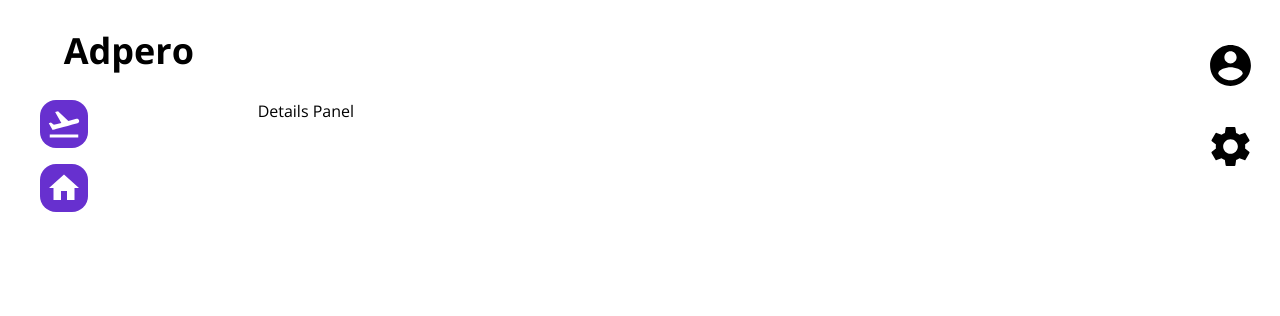
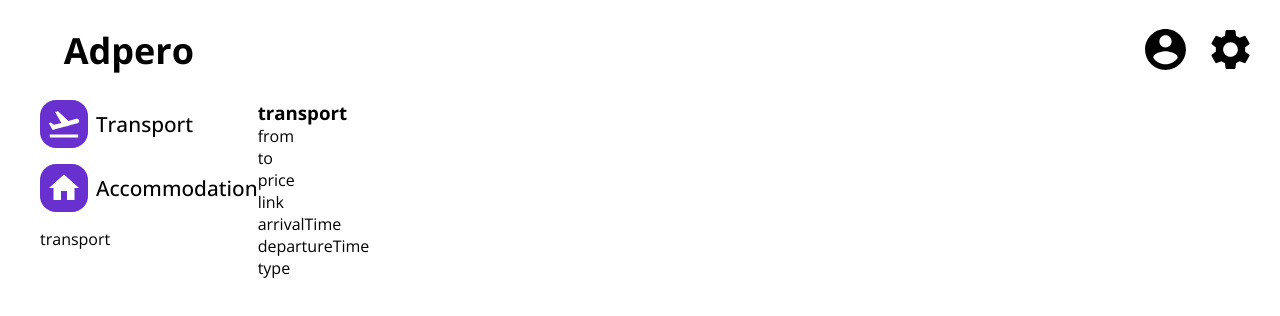
Before and after one commit to lkarasinski/adpero-old, a React (Create React App) app: page / in a window 1280 px wide. Shown: the top 316 px of the page. Built offline with nearby package versions, Linux system fonts and the light colour scheme.

Commit message:
Auth context

```diff
--- a/package.json
+++ b/package.json
@@ -13,8 +13,11 @@
     "@types/react": "^17.0.3",
     "@types/react-dom": "^17.0.3",
     "cra-template-typescript": "^1.1.2",
+    "firebase": "^8.4.1",
+    "formik": "^2.2.6",
     "react": "^17.0.2",
     "react-dom": "^17.0.2",
+    "react-firebase-hooks": "^3.0.3",
     "react-scripts": "^4.0.3",
     "styled-components": "^5.2.3",
     "typescript": "^4.2.4",
--- a/src/App.tsx
+++ b/src/App.tsx
@@ -13,13 +13,13 @@ const GlobalStyles = createGlobalStyle`
 	}
 `;
 
-function App() {
+const App = () => {
 	return (
 		<>
 			<GlobalStyles />
 			<Layout />
 		</>
 	);
-}
+};
 
 export default App;
--- a/src/components/Category Selector/CategorySelector.tsx
+++ b/src/components/Category Selector/CategorySelector.tsx
@@ -18,7 +18,13 @@ const StyledList = styled.ul`
 	flex-direction: column;
 `;
 
-const CategorySelector: React.FC = () => {
+const CategorySelector = ({
+	currentCategory,
+	setCurrentCategory,
+}: {
+	currentCategory: string;
+	setCurrentCategory: Function;
+}) => {
 	const [isHovered, setIsHovered] = useState(false);
 
 	return (
@@ -35,6 +41,7 @@ const CategorySelector: React.FC = () => {
 						/>
 					}
 					content="Transport"
+					setCurrentCategory={() => setCurrentCategory('transport')}
 				/>
 				<ListElement
 					isHovered={isHovered}
@@ -44,11 +51,15 @@ const CategorySelector: React.FC = () => {
 						/>
 					}
 					content="Accommodation"
+					setCurrentCategory={() =>
+						setCurrentCategory('accommodation')
+					}
 				/>
 				{/* <StyledLi>Accommodation</StyledLi>
 				<StyledLi>Entertainment</StyledLi>
 				<StyledLi>Public Transport</StyledLi>
 				<StyledLi>Food</StyledLi> */}
+				{currentCategory}
 			</StyledList>
 		</Wrapper>
 	);
--- a/src/components/Category Selector/ListElement.tsx
+++ b/src/components/Category Selector/ListElement.tsx
@@ -24,27 +24,22 @@ const Wrapper = styled.div`
 	display: flex;
 	align-items: center;
 	transition: all 0.5s;
+	cursor: pointer;
 `;
 
 const ListElement = ({
 	isHovered,
 	emoji,
 	content,
+	setCurrentCategory,
 }: {
 	isHovered: boolean;
 	emoji: React.ReactElement;
 	content: string;
+	setCurrentCategory: Function;
 }) => {
-	if (!isHovered) {
-		return (
-			<Wrapper>
-				<ColorSquare>{emoji}</ColorSquare>
-				<StyledLi style={{ color: 'transparent' }}>{content}</StyledLi>
-			</Wrapper>
-		);
-	}
 	return (
-		<Wrapper>
+		<Wrapper onClick={() => setCurrentCategory()}>
 			<ColorSquare>{emoji}</ColorSquare>
 			<StyledLi>{content}</StyledLi>
 		</Wrapper>
--- a/src/components/Details Panel/DetailsPanel.tsx
+++ b/src/components/Details Panel/DetailsPanel.tsx
@@ -1,13 +1,29 @@
 import React from 'react';
 import styled from 'styled-components';
+
+import categories from '../../constants/categories';
 
 const Wrapper = styled.main`
 	grid-row: 2/3;
 	grid-column: 2/3;
 `;
 
-const DetailsPanel: React.FC = () => {
-	return <Wrapper>Details Panel</Wrapper>;
+const DetailsPanel = ({ currentCategory }: { currentCategory: string }) => {
+	let arr = [''];
+	if (currentCategory === 'transport') {
+		arr = categories.transport;
+	} else if (currentCategory === 'accommodation') {
+		arr = categories.accommodation;
+	}
+
+	return (
+		<Wrapper>
+			<h3>{currentCategory}</h3>
+			{arr.map((x, id) => (
+				<p key={id}>{x}</p>
+			))}
+		</Wrapper>
+	);
 };
 
 export default DetailsPanel;
--- a/src/components/Layout.tsx
+++ b/src/components/Layout.tsx
@@ -1,4 +1,4 @@
-import React from 'react';
+import React, { useState } from 'react';
 import styled from 'styled-components';
 
 // Component imports
@@ -18,13 +18,18 @@ const Wrapper = styled.div`
 `;
 
 // Main component
-const Layout: React.FC = () => {
+const Layout = () => {
+	const [currentCategory, setCurrentCategory] = useState('transport');
+
 	return (
 		<Wrapper>
 			<Logo />
 			<Sidebar />
-			<CategorySelector />
-			<DetailsPanel />
+			<CategorySelector
+				currentCategory={currentCategory}
+				setCurrentCategory={setCurrentCategory}
+			/>
+			<DetailsPanel currentCategory={currentCategory} />
 		</Wrapper>
 	);
 };
--- a/src/components/Sidebar/Sidebar.tsx
+++ b/src/components/Sidebar/Sidebar.tsx
@@ -7,12 +7,9 @@ const Wrapper = styled.nav`
 	grid-column: 3/4;
 	grid-row: 1/3;
 
-	/* border: 1px solid black; */
-
 	display: flex;
-	flex-direction: column;
-	justify-content: space-evenly;
-	align-items: flex-end;
+	flex-direction: row;
+	justify-content: flex-end;
 	gap: 1rem;
 
 	margin: 25px;
--- /dev/null
+++ b/src/constants/categories.ts
@@ -0,0 +1,16 @@
+const categories = {
+	transport: [
+		'from',
+		'to',
+		'price',
+		'link',
+		'arrivalTime',
+		'departureTime',
+		'type',
+	],
+	accommodation: ['address', 'startDate', 'endDate', 'price', 'link'],
+	entertainment: ['what', 'when', 'where', 'price', 'link'],
+	publicTransport: ['price'],
+};
+
+export default categories;
--- a/src/index.tsx
+++ b/src/index.tsx
@@ -1,10 +1,10 @@
-import React from 'react';
+import React, { StrictMode } from 'react';
 import ReactDOM from 'react-dom';
 import App from './App';
 
 ReactDOM.render(
-	<React.StrictMode>
+	<StrictMode>
 		<App />
-	</React.StrictMode>,
+	</StrictMode>,
 	document.getElementById('root')
 );
```
Also changed, not shown: src/contexts/AuthProvider.tsx (added, +36 -0 lines), src/firebase/index.ts (added, +14 -0 lines), tsconfig.json (+2 -8 lines), 1 other file (tests, documents, lock files or other folders).
